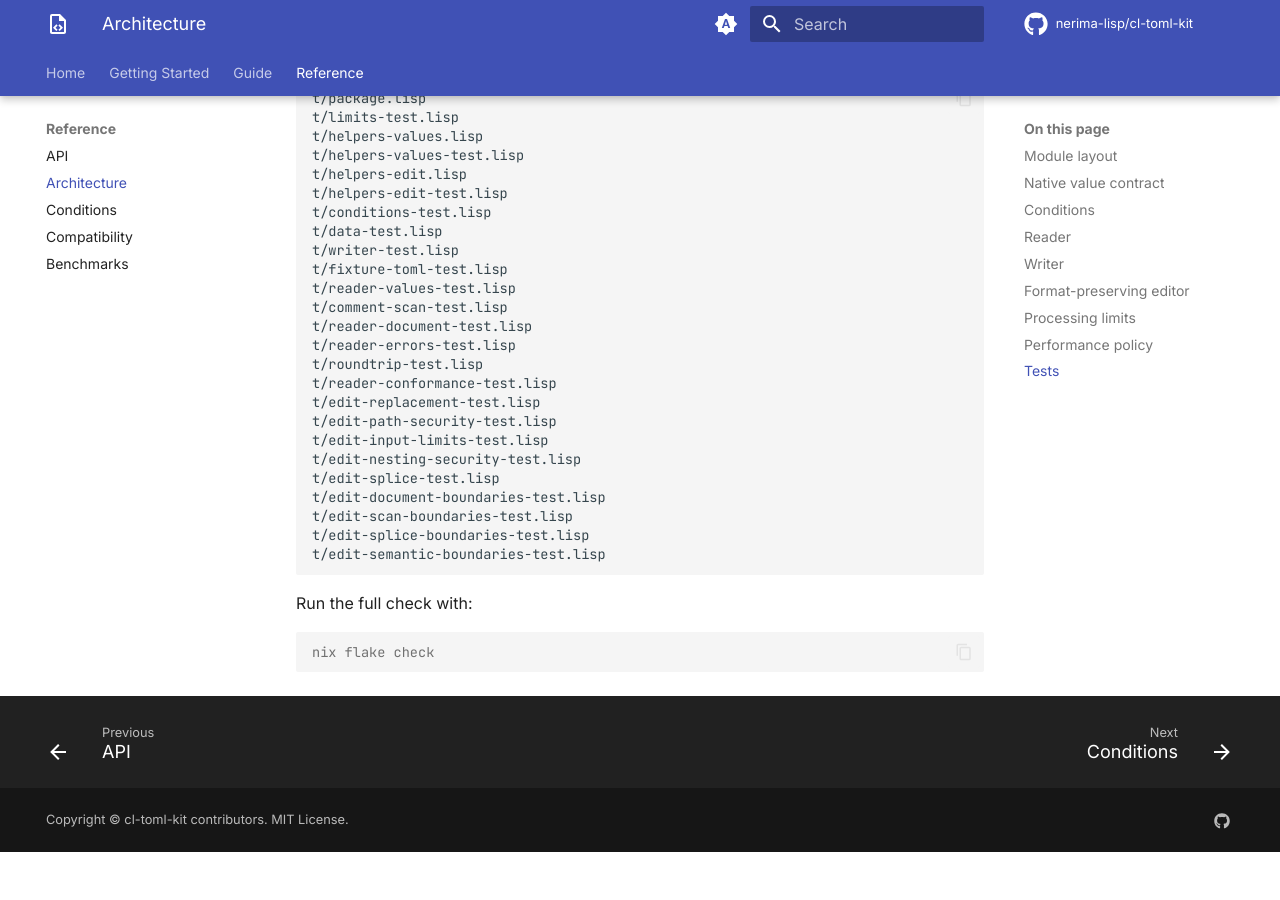
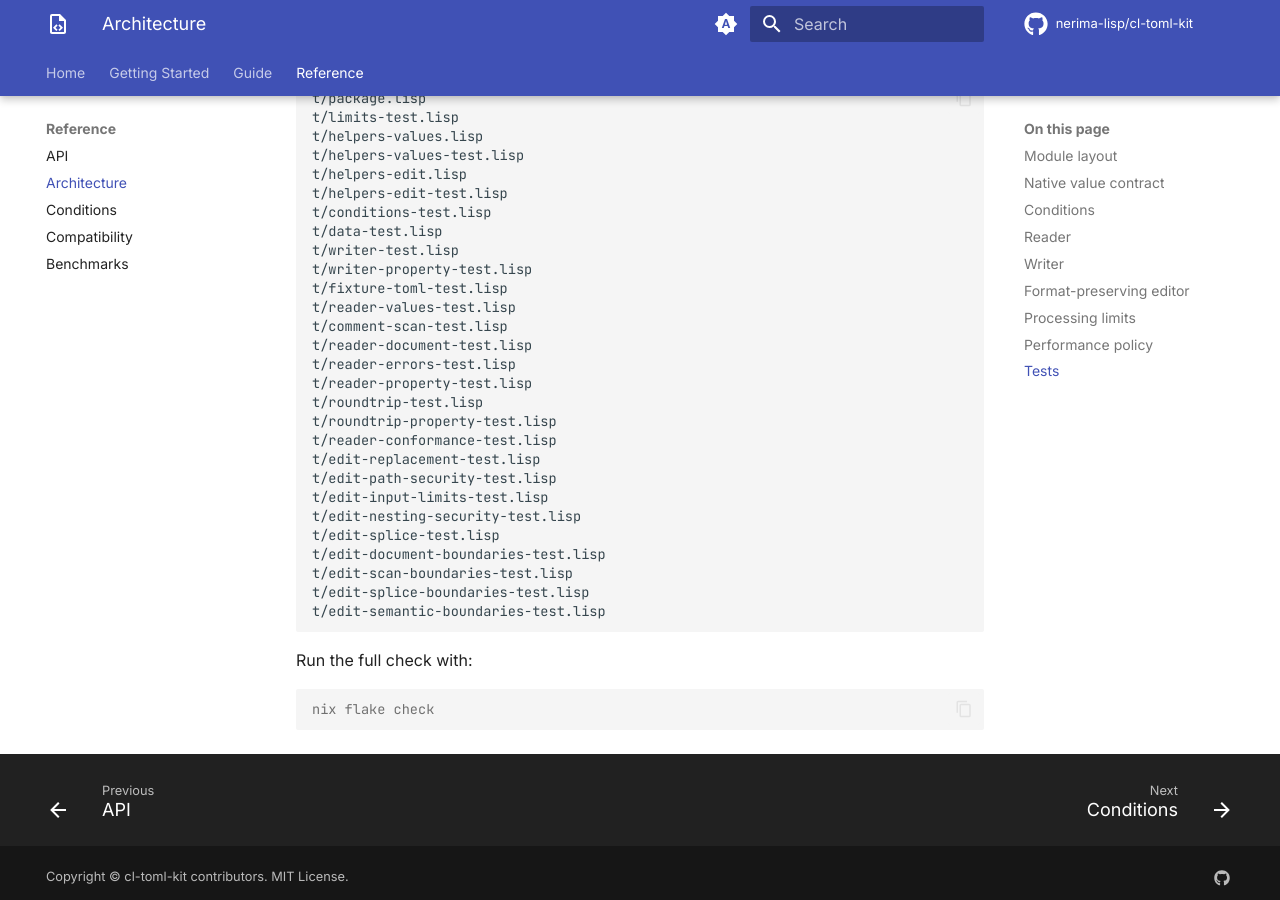
Before and after one commit to nerima-lisp/cl-toml-kit, an MkDocs documentation site: the page built from docs/src/reference/architecture.md, in a window 1280 px wide and 900 px high, scrolled down 3361 px. Built offline with MkDocs 1.6.1 and Material for MkDocs 9.7.7, drawn with Linux system fonts in a browser that asks for light colours; comment, search, counter and statistics services are not loaded; before the commit the page ends 4213 px from its top, so only the background shows below that.

Commit message:
docs: list property tests in architecture

```diff
--- a/docs/src/reference/architecture.md
+++ b/docs/src/reference/architecture.md
@@ -147,12 +147,15 @@ t/helpers-edit-test.lisp
 t/conditions-test.lisp
 t/data-test.lisp
 t/writer-test.lisp
+t/writer-property-test.lisp
 t/fixture-toml-test.lisp
 t/reader-values-test.lisp
 t/comment-scan-test.lisp
 t/reader-document-test.lisp
 t/reader-errors-test.lisp
+t/reader-property-test.lisp
 t/roundtrip-test.lisp
+t/roundtrip-property-test.lisp
 t/reader-conformance-test.lisp
 t/edit-replacement-test.lisp
 t/edit-path-security-test.lisp
```
